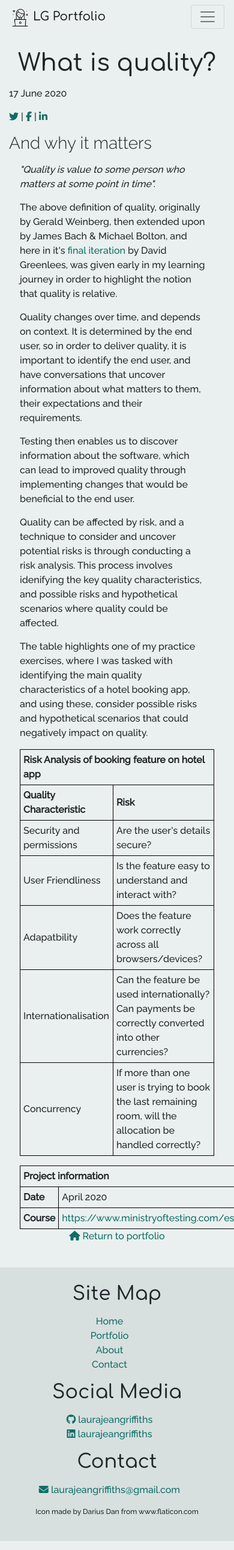
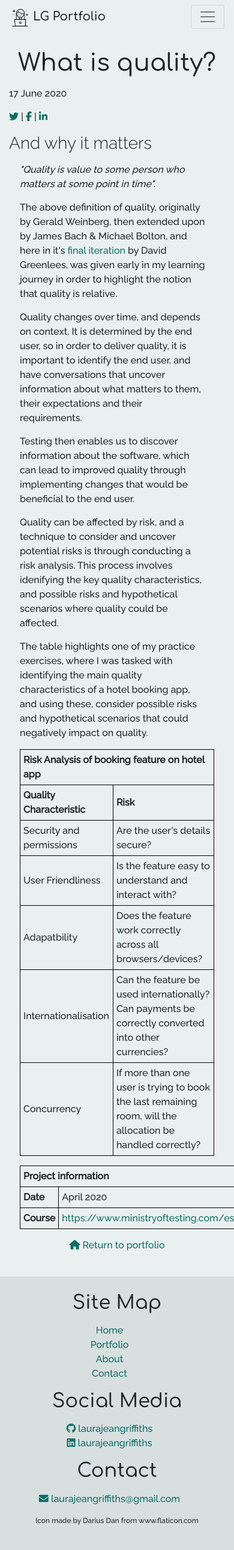
Before and after one commit to laurajeangriffiths/laurajeangriffiths.github.io, a Jekyll site: the page built from _posts/2020-06-17-what-is-quality.html, in a window 390 px wide. Shown: the whole page at 60% size. Built offline with Jekyll 4.4.1, drawn with Linux system fonts in a browser that asks for light colours; nearby versions of some CDN libraries.

Commit message:
Update responsive.css

```diff
--- a/assets/responsive.css
+++ b/assets/responsive.css
@@ -37,8 +37,7 @@
   .project-info2 {
     order: 3;
     max-width: 90%;
-    margin-left: auto;
-    margin-right: auto;
+    margin-bottom: 15px;
   }
 
   .project-info {
```
